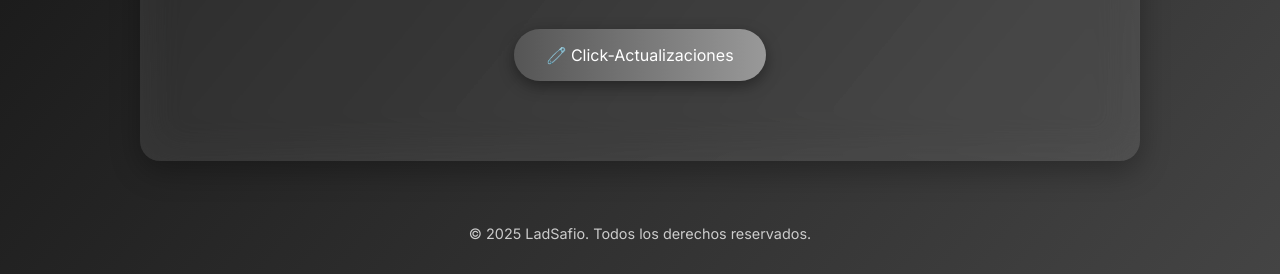
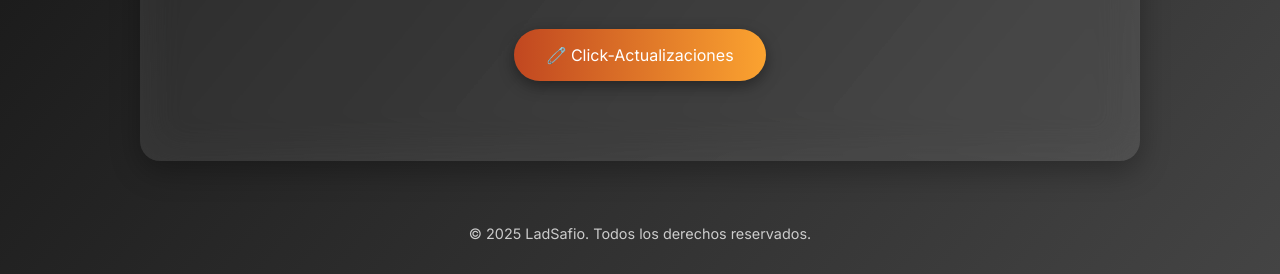
Before and after one commit to resellitweb/ladstudios, a plain HTML site: page index.html in a window 1280 px wide. Shown: the part 1282-1556 px from the top of the page. Drawn offline with Linux system fonts and the light colour scheme.

Commit message:
index.html

```diff
--- a/index.html
+++ b/index.html
@@ -230,7 +230,7 @@
     }
 
     .zipper-btn {
-      background: linear-gradient(to right, #555, #999);
+      background: linear-gradient(to right, #C14720, #FBA330);
       border: none;
       border-radius: 50px;
       padding: 1rem 2rem;
```
